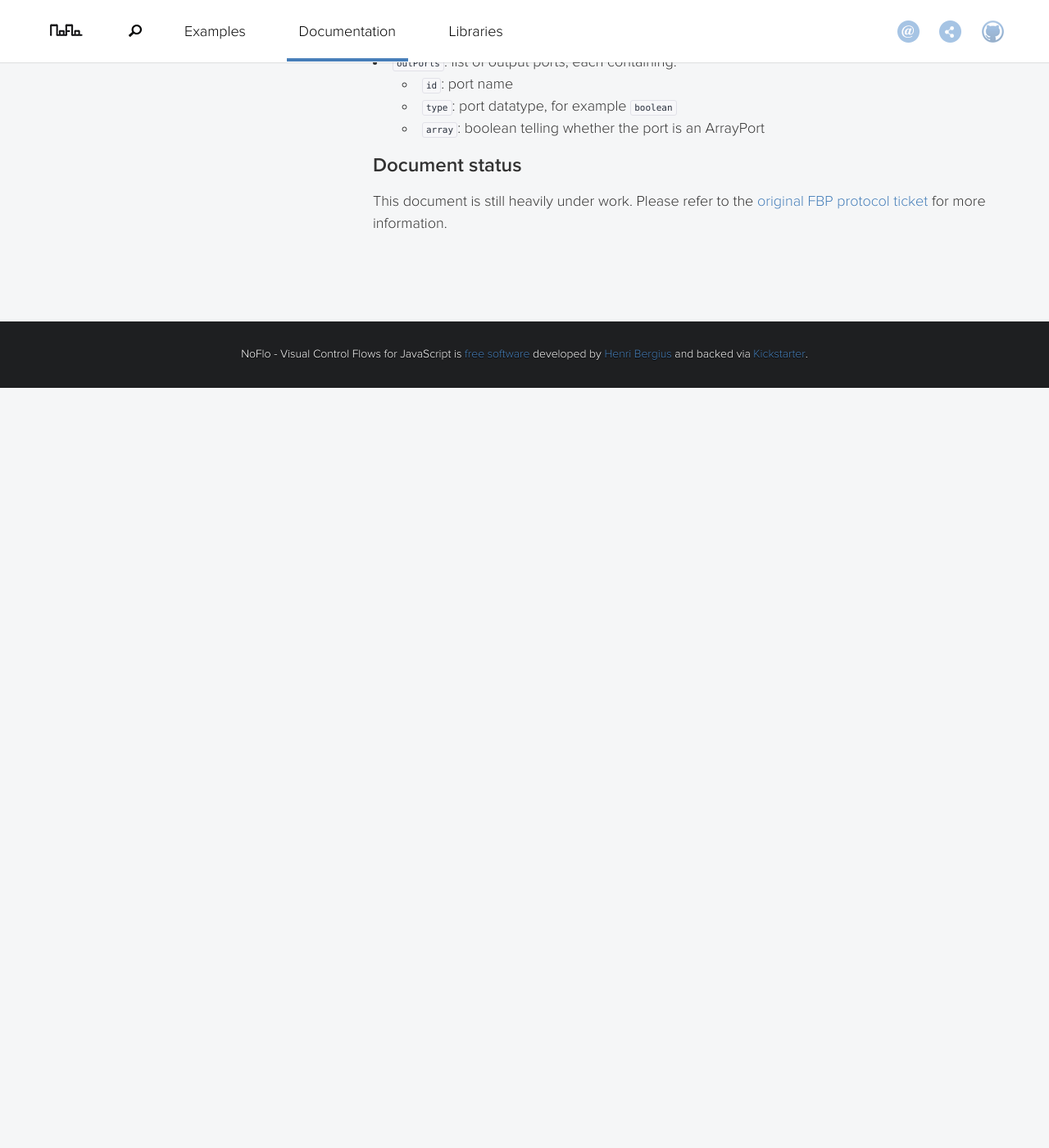
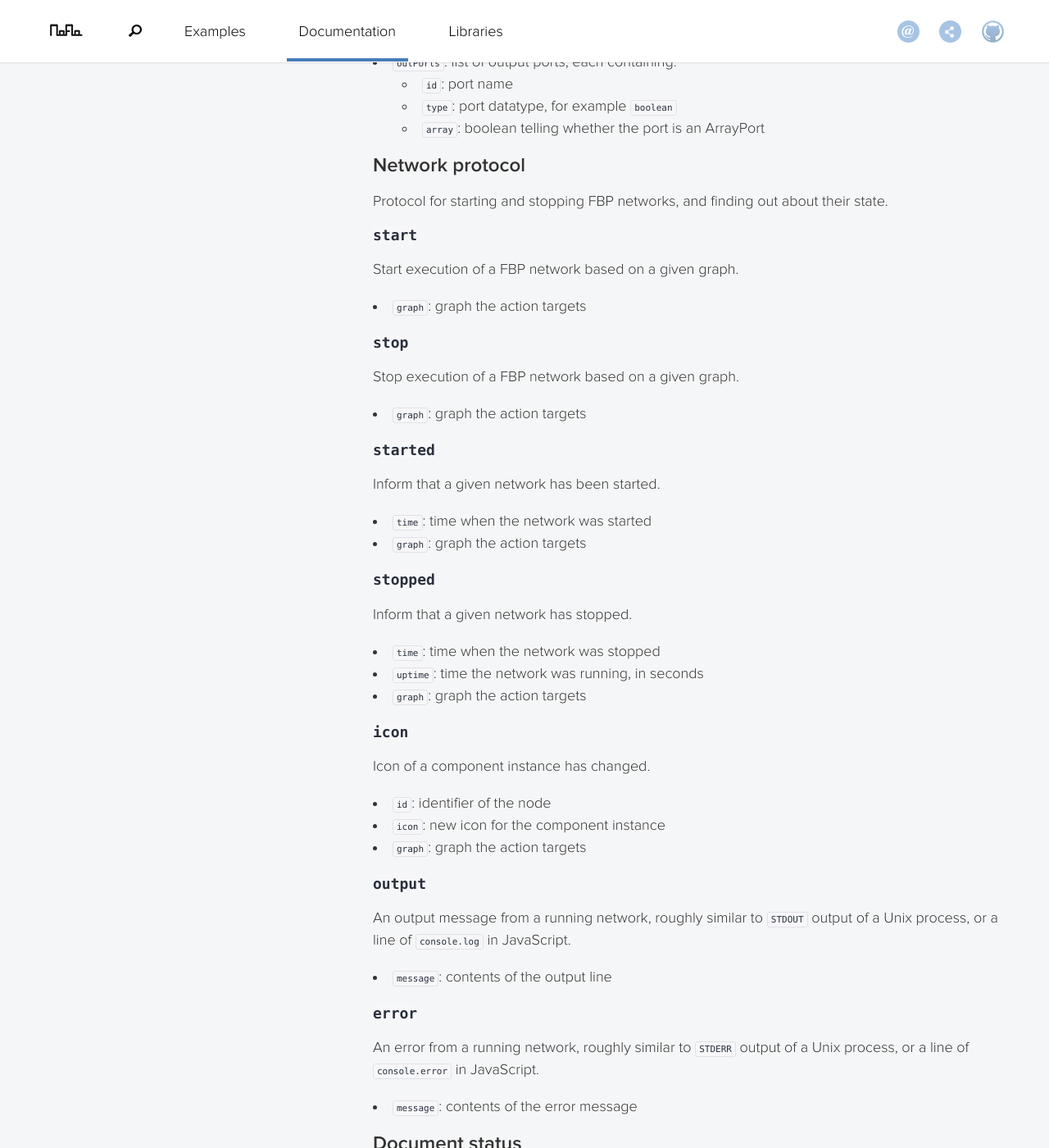
Before and after one commit to noflo/noflo.github.io, a Jekyll site: the page built from documentation/_posts/2013-07-09-protocol.md, in a window 1280 px wide and 1400 px high, scrolled down 3855 px. Shown: the whole window at 82% size. Built offline with Jekyll 4.4.1, drawn with Linux system fonts in a browser that asks for light colours; nearby versions of some CDN libraries; Markdown is read by kramdown in place of the engine named in the settings; before the commit the page ends 4328 px from its top, so only the background shows below that.

Commit message:
Initial docs on the network protocol

```diff
--- a/documentation/_posts/2013-07-09-protocol.md
+++ b/documentation/_posts/2013-07-09-protocol.md
@@ -140,6 +140,57 @@ Transmit the metadata about a component instance.
   - `type`: port datatype, for example `boolean`
   - `array`: boolean telling whether the port is an ArrayPort
 
+## Network protocol
+
+Protocol for starting and stopping FBP networks, and finding out about their state.
+
+### `start`
+
+Start execution of a FBP network based on a given graph.
+
+* `graph`: graph the action targets
+
+### `stop`
+
+Stop execution of a FBP network based on a given graph.
+
+* `graph`: graph the action targets
+
+### `started`
+
+Inform that a given network has been started.
+
+* `time`: time when the network was started
+* `graph`: graph the action targets
+
+### `stopped`
+
+Inform that a given network has stopped.
+
+* `time`: time when the network was stopped
+* `uptime`: time the network was running, in seconds
+* `graph`: graph the action targets
+
+### `icon`
+
+Icon of a component instance has changed.
+
+* `id`: identifier of the node
+* `icon`: new icon for the component instance
+* `graph`: graph the action targets
+
+### `output`
+
+An output message from a running network, roughly similar to `STDOUT` output of a Unix process, or a line of `console.log` in JavaScript.
+
+* `message`: contents of the output line
+
+### `error`
+
+An error from a running network, roughly similar to `STDERR` output of a Unix process, or a line of `console.error` in JavaScript.
+
+* `message`: contents of the error message
+
 ## Document status
 
 This document is still heavily under work. Please refer to the [original FBP protocol ticket](https://github.com/noflo/noflo/issues/107) for more information.
```
